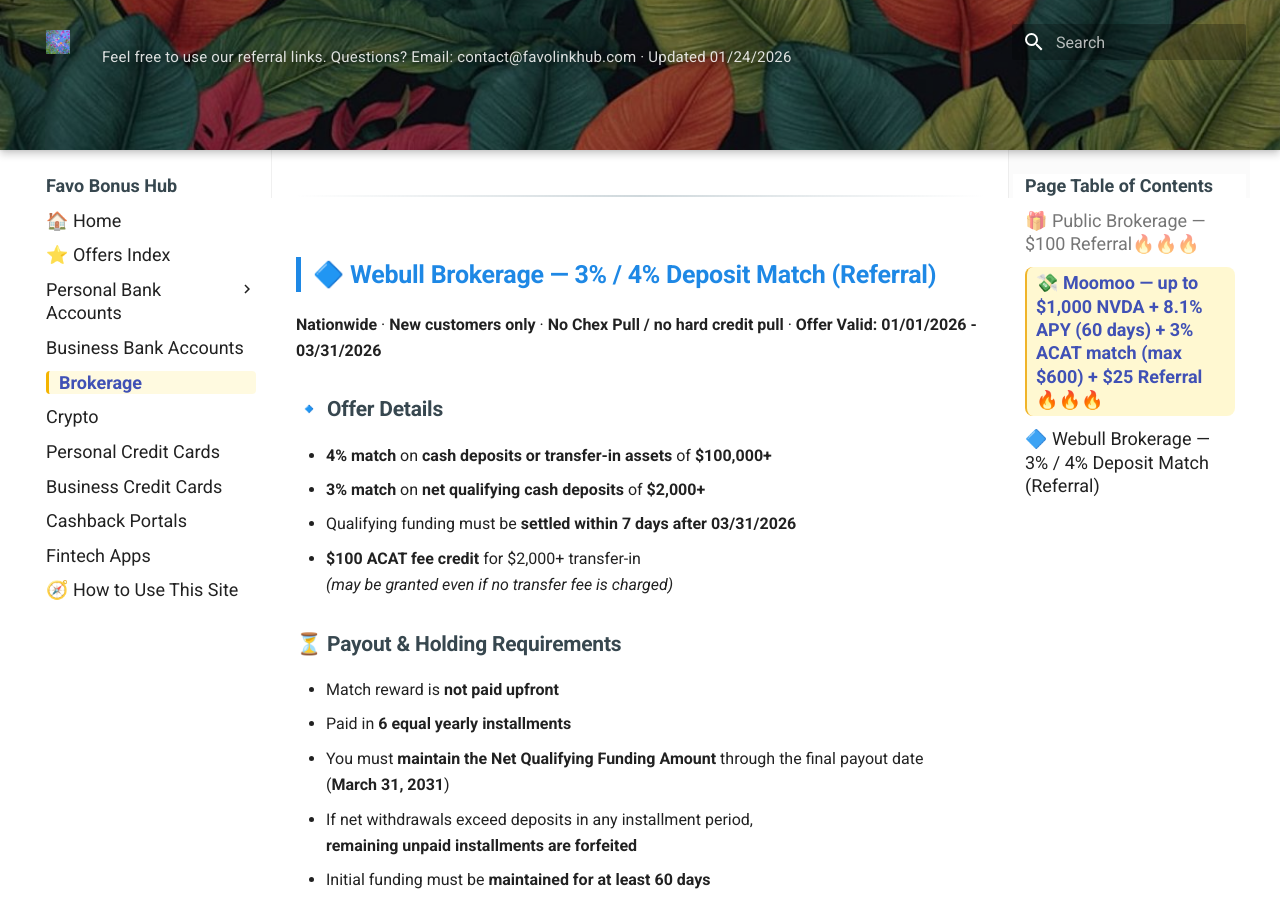
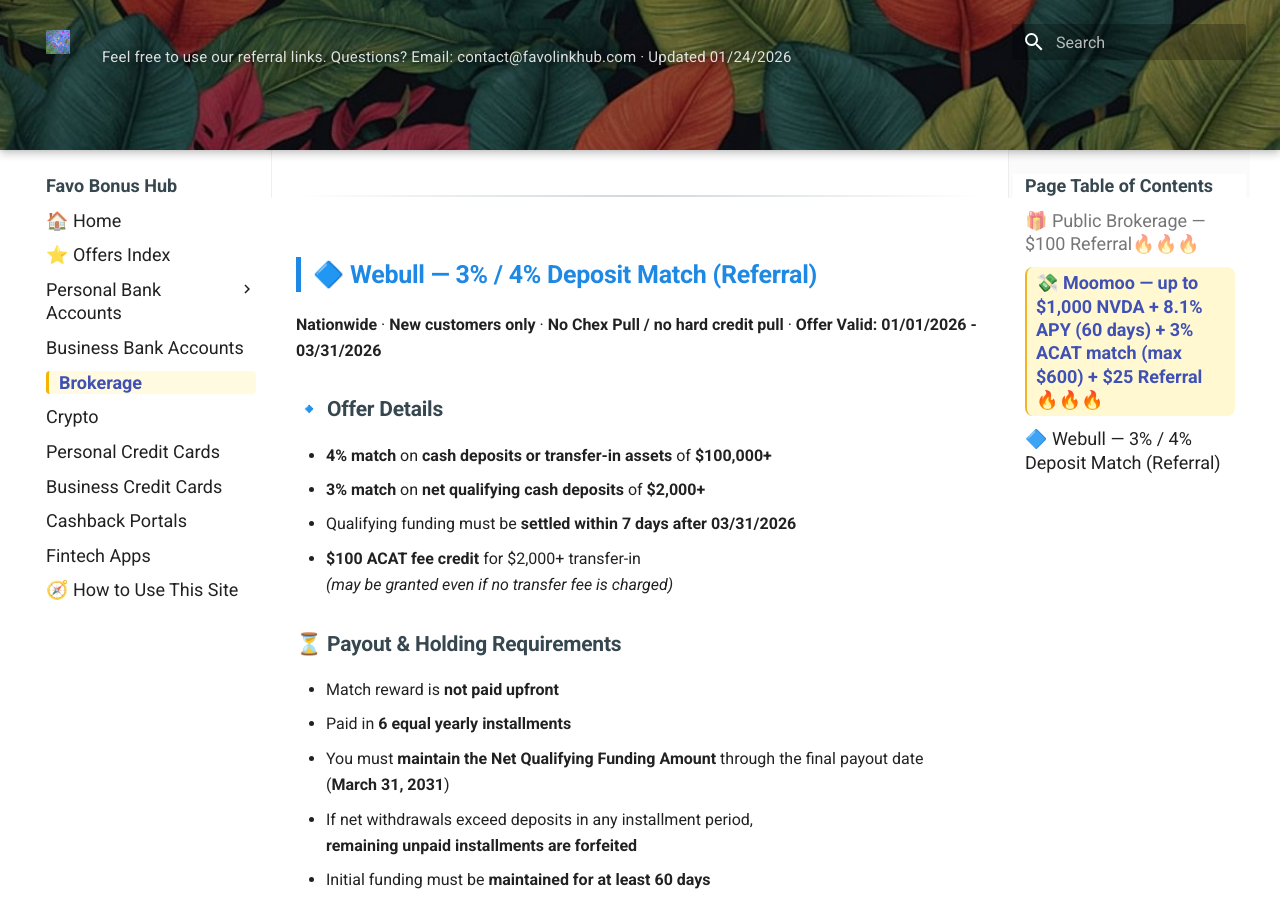
Before and after one commit to whispersofzephyr/favolinkhub-site, an MkDocs documentation site: the page built from docs/brokerage.md, in a window 1280 px wide and 900 px high, scrolled down 7375 px. Built offline with MkDocs 1.6.1 and Material for MkDocs 9.7.7, drawn with Linux system fonts in a browser that asks for light colours.

Commit message:
Update brokerage.md

```diff
--- a/docs/brokerage.md
+++ b/docs/brokerage.md
@@ -259,7 +259,7 @@ If you understand the order and holding rules, the total return can be substanti
 ---
 
 <a id="br-webull"></a>
-## 🔷 Webull Brokerage — 3% / 4% Deposit Match (Referral)
+## 🔷 Webull — 3% / 4% Deposit Match (Referral)
 **Nationwide** · **New customers only** · **No Chex Pull / no hard credit pull** ·  **Offer Valid: 01/01/2026 - 03/31/2026**
 
 ### 🔹 Offer Details
```
